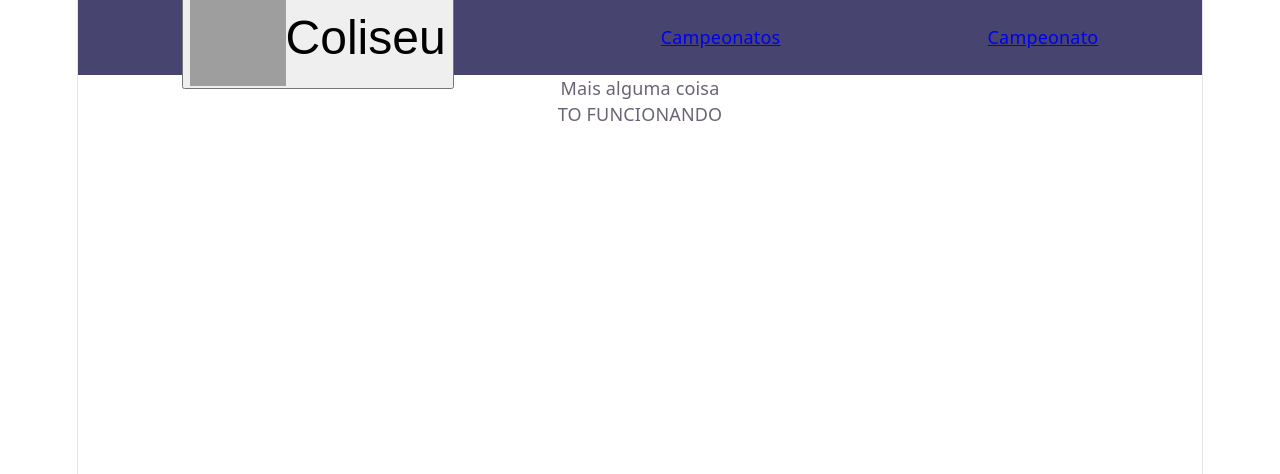
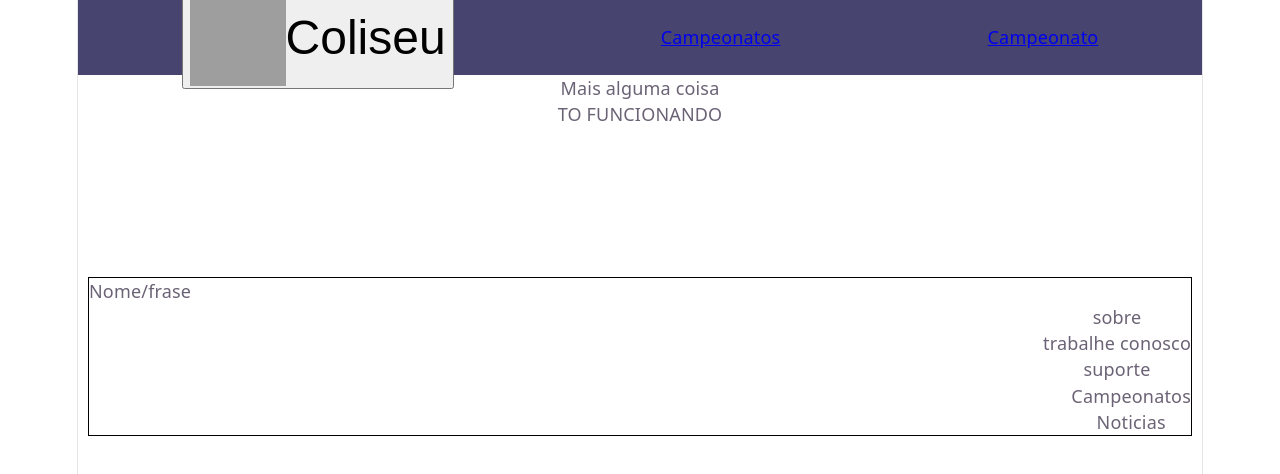
Before and after one commit to Daviferbox/Coliseu, a React (Vite) app: page / in a window 1280 px wide. Shown: the top 474 px of the page. Built offline with nearby package versions, Linux system fonts and the light colour scheme; grey boxes are pictures that could not be loaded.

Commit message:
comecei a realizar o footer

```diff
--- a/src/components/Footer/index.tsx
+++ b/src/components/Footer/index.tsx
@@ -1,9 +1,31 @@
-function Footer(){
+function Footer() {
 
-    return(
+    return (
         <>
             <p>TO FUNCIONANDO</p>
+
+            <footer className="princ_1">
+
+                <div className="div_footer1">
+                    <p> Nome/frase</p>
+                </div>
+
+                <div className="div_footer2">
+                    <p>sobre
+                        <br />
+                        trabalhe conosco
+                        <br />
+                        suporte</p>
+                </div>
+
+                <div className="div_footer3">
+                    <p>Campeonatos
+                        <br />
+                        Noticias</p>
+                </div>
+            </footer>
         </>
+
     )
 }
 
--- a/src/style/style.css
+++ b/src/style/style.css
@@ -50,3 +50,28 @@ button{
 button p{
     font-size: xxx-large;
 }
+
+.princ_1{
+  display: flex;
+  flex-direction: column;
+  border: 1px solid black;
+  margin: 150px 10px;
+
+}
+.div_footer1{
+  display: flex;
+  justify-content: flex-start;
+  align-items: flex-start;
+}
+
+.div_footer2{
+  display: flex;
+  justify-content: flex-end;
+  flex-direction: row;
+}
+.div_footer3{
+  display: flex;
+  justify-content: flex-end;
+  align-items: center;
+
+}
```
